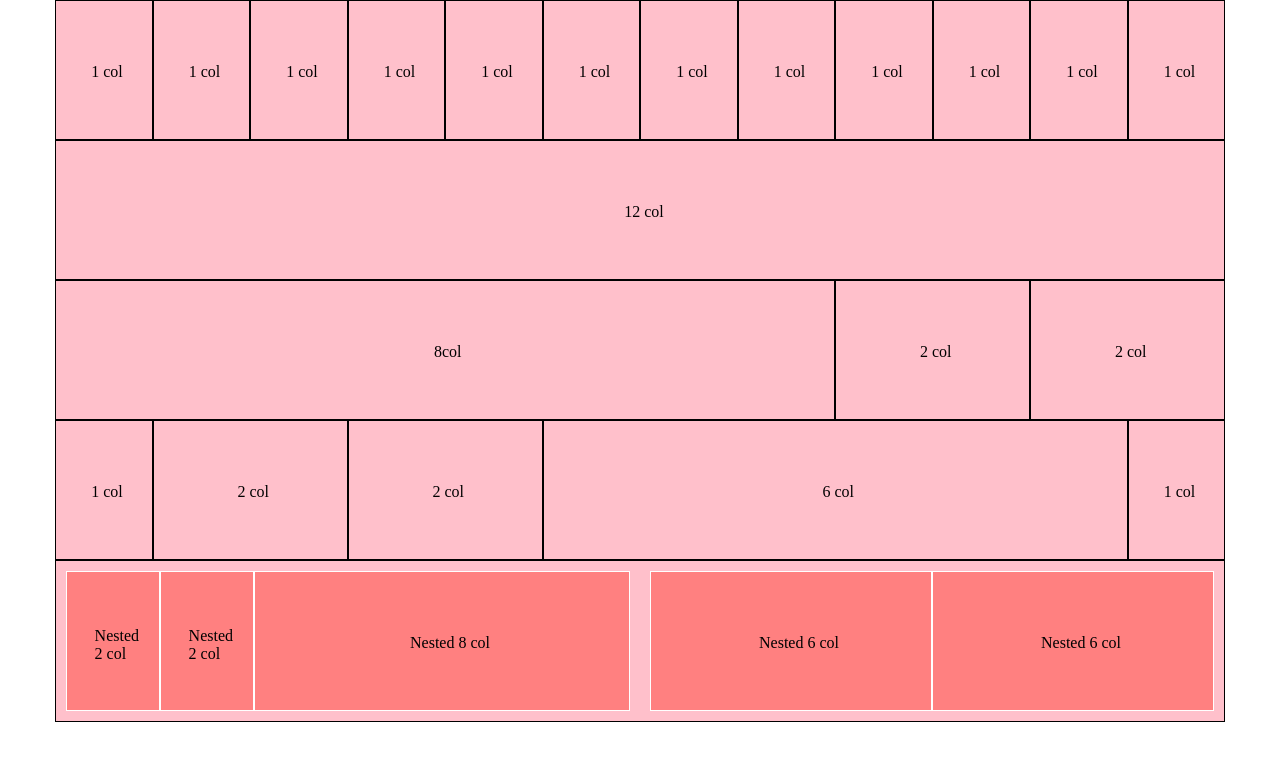
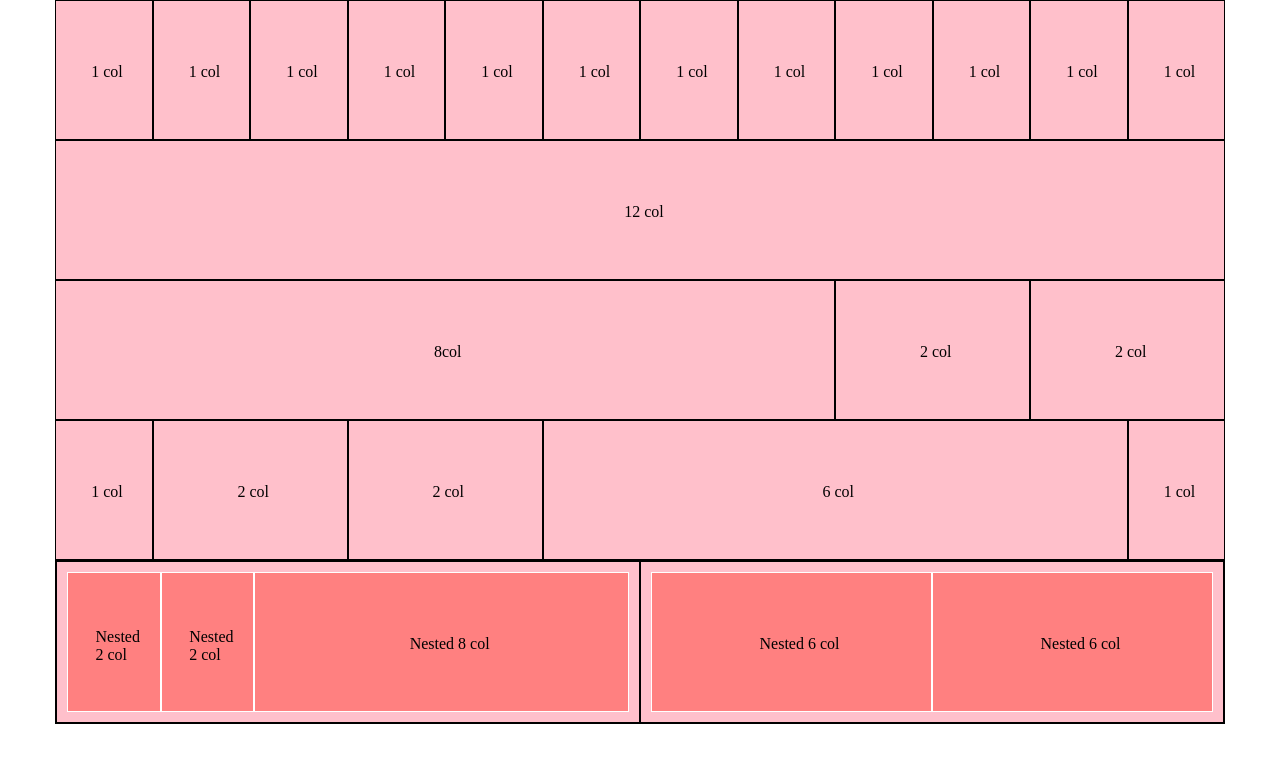
Before and after one commit to AlexMato83/html-css-12bool, a plain HTML site: page index.html in a window 1280 px wide. Drawn offline with Linux system fonts and the light colour scheme.

Commit message:
esercizio definitivo
ogni errore corretto, necessito chiarimento sul padding

```diff
--- a/style.css
+++ b/style.css
@@ -23,12 +23,14 @@ p {
 }
 #colonne_dx {
   background-color: #ff8080;
-  margin-left: 10px;
+  /* margin-left: 10px; */
 
 }
 #colonne_sx {
   background-color: #ff8080;
-  margin-right: 10px;
+  /* margin-right: 10px; */
+
+  height: 100%;
 
 }
 #colonne_dx > .col-6 {
@@ -38,11 +40,13 @@ p {
   border:1px solid white;
 }
 #padre {
-  padding:10px;
+
   background-color: pink;
   border:1px solid black;
 
 }
 #padre > .col-6 {
-  border:none;
+
+  height: 100%;
+  padding:10px;
 }
```
